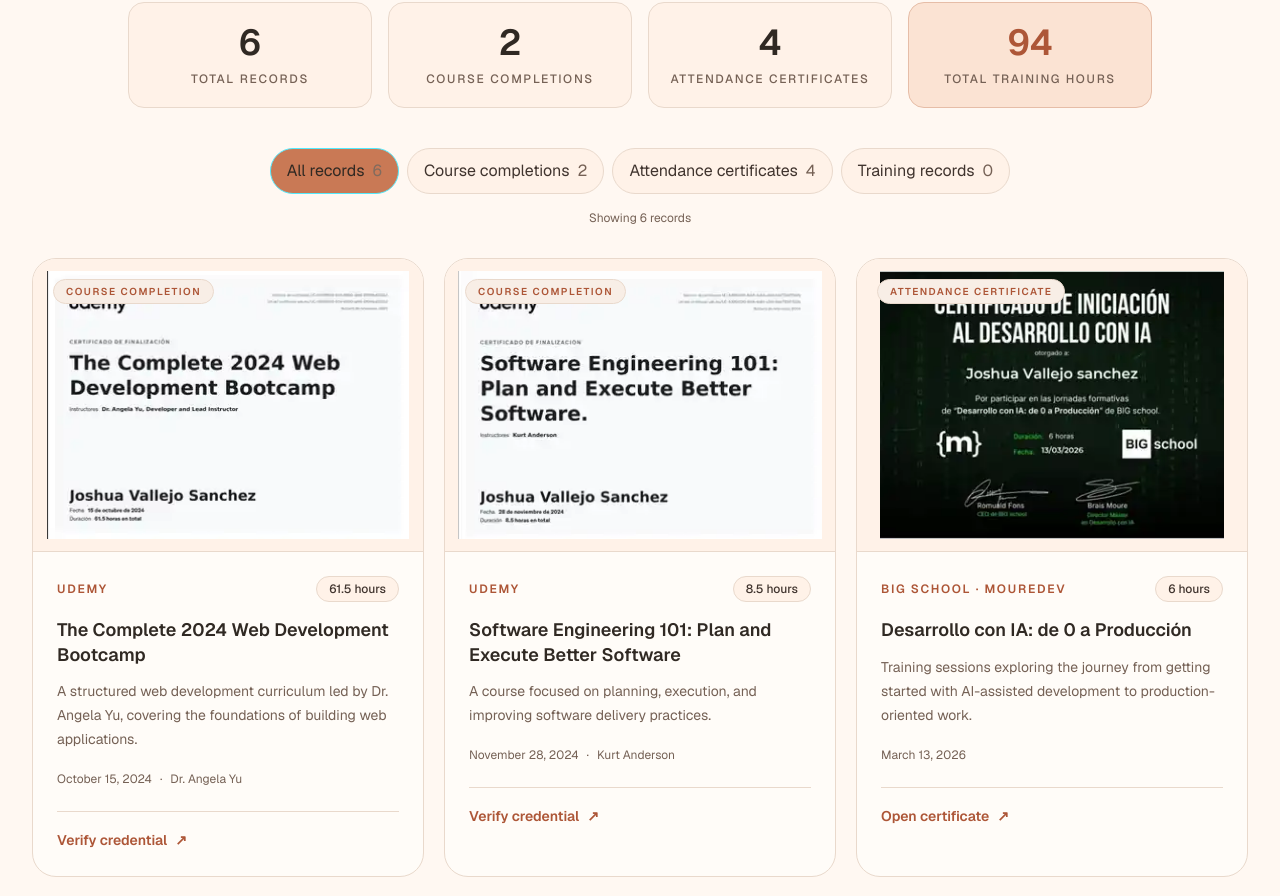
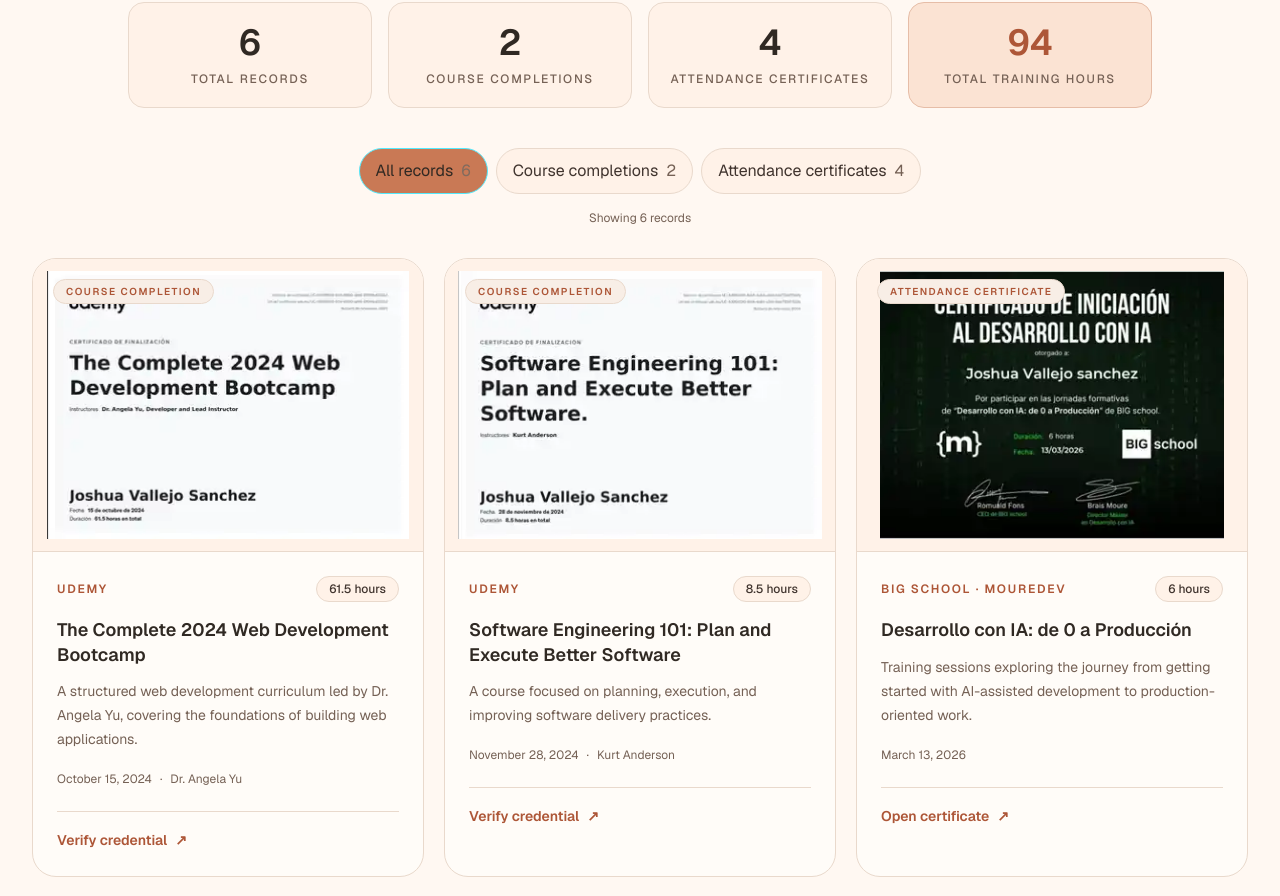
Before and after one commit to Dleteo/Nexus-AI, a Next.js app: page /portfolio in a window 1280 px wide. Shown: the part 1819-2715 px from the top of the page. Built offline with nearby package versions, Linux system fonts and the light colour scheme; no server answers.

Commit message:
Hide empty training-record filter after reclassifying authentic certificate

```diff
--- a/components/sections/Certifications.tsx
+++ b/components/sections/Certifications.tsx
@@ -35,7 +35,7 @@ export default function Certifications() {
     { value: "all", label: "All records", count: certifications.length },
     { value: "Course completion", label: "Course completions", count: courseCompletions.length },
     { value: "Attendance certificate", label: "Attendance certificates", count: attendanceCertificates.length },
-    { value: "Training record", label: "Training records", count: trainingRecords.length },
+    ...(trainingRecords.length > 0 ? [{ value: "Training record" as const, label: "Training records", count: trainingRecords.length }] : []),
   ];
 
   return (
```
